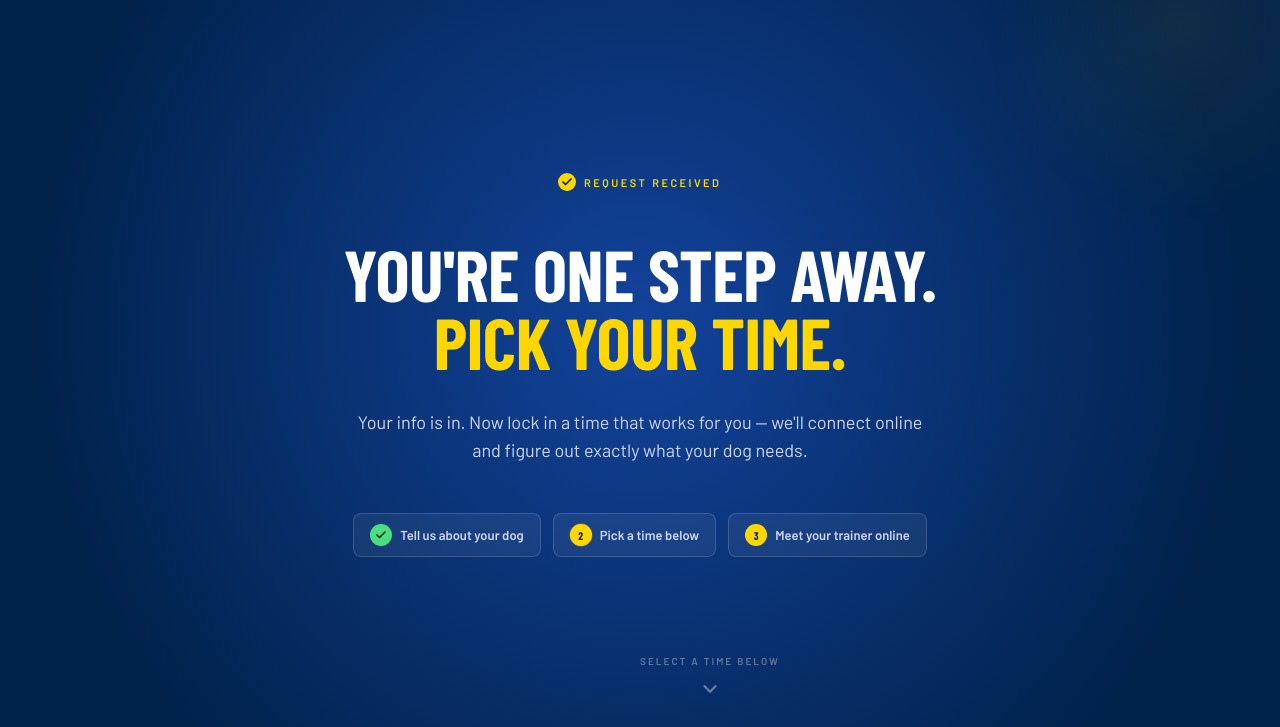
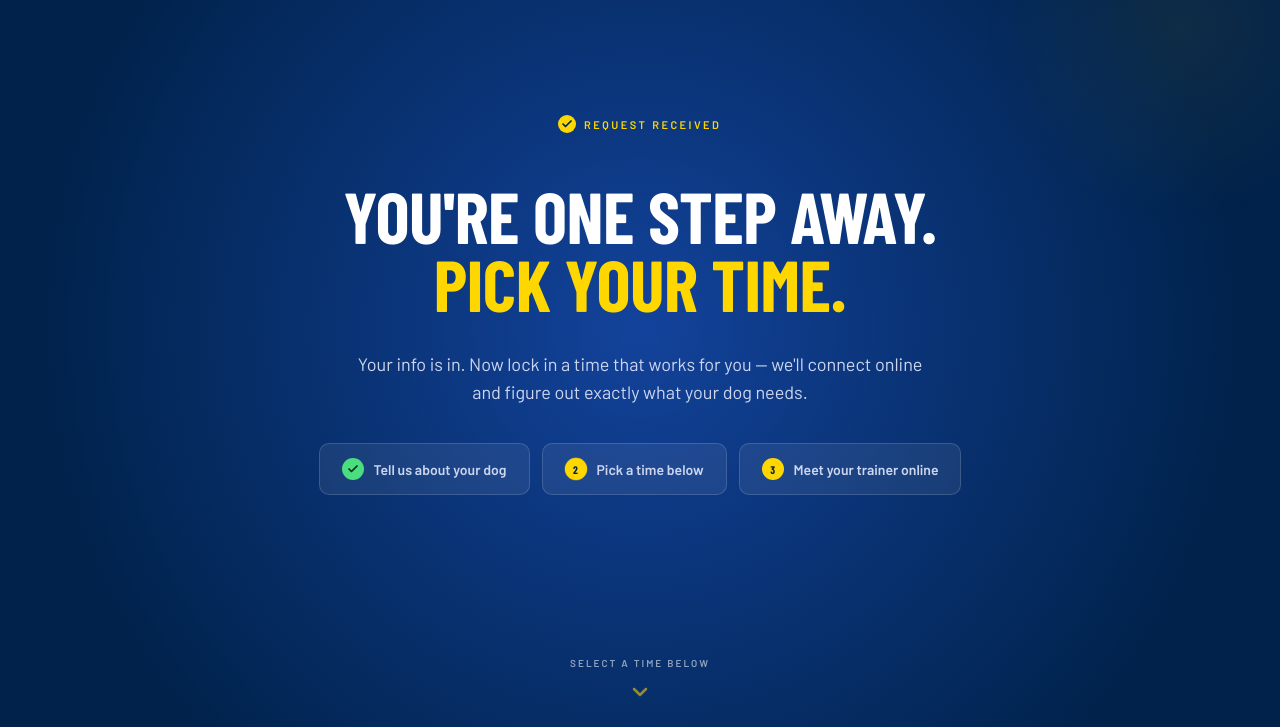
Before and after one commit to GrowthMap/ecmn-landing, a website: page book.html in a window 1280 px wide. Shown: the part 73-800 px from the top of the page. Drawn offline with nearby package versions, Linux system fonts and the light colour scheme; a script that the page names is missing; a web font is replaced by a local one.

Commit message:
Bug fixed

```diff
--- a/book.html
+++ b/book.html
@@ -204,7 +204,7 @@
     .confirm-hero {
       background: var(--navy);
       min-height: 100vh;
-      padding: 68px 24px 0;
+      padding: 68px 24px 120px;
       text-align: center;
       position: relative;
       overflow: hidden;
@@ -291,7 +291,7 @@
       color: #cdd6f0;
       line-height: 1.6;
       max-width: 580px;
-      margin: 0 auto 48px;
+      margin: 0 auto 36px;
       animation: fadeInUp 0.7s cubic-bezier(0.16, 1, 0.3, 1) 0.38s both;
     }
 
@@ -300,22 +300,23 @@
       justify-content: center;
       gap: 12px;
       flex-wrap: wrap;
+      margin-top: 8px;
     }
 
     .confirm-step {
       display: flex;
       align-items: center;
-      gap: 8px;
-      background: rgba(255, 255, 255, 0.06);
+      gap: 10px;
+      background: rgba(255, 255, 255, 0.07);
       border: 1px solid var(--border);
-      border-radius: 8px;
-      padding: 10px 16px;
-      font-size: 13px;
+      border-radius: 10px;
+      padding: 14px 22px;
+      font-size: 14px;
       font-weight: 600;
       color: #cdd6f0;
       opacity: 0;
-      transform: translateY(16px);
-      transition: opacity 0.5s ease, transform 0.5s cubic-bezier(0.16, 1, 0.3, 1);
+      transform: translateY(24px);
+      transition: opacity 0.7s ease, transform 0.7s cubic-bezier(0.16, 1, 0.3, 1);
     }
 
     .confirm-step.animated {
@@ -363,15 +364,16 @@
     /* SCROLL INDICATOR */
     .scroll-indicator {
       position: absolute;
-      bottom: 32px;
-      left: 50%;
-      transform: translateX(-50%);
+      bottom: 28px;
+      left: 0;
+      right: 0;
       display: flex;
       flex-direction: column;
       align-items: center;
       gap: 6px;
       text-decoration: none;
-      animation: fadeInUp 0.7s cubic-bezier(0.16, 1, 0.3, 1) 0.9s both;
+      animation: fadeInUp 0.7s cubic-bezier(0.16, 1, 0.3, 1) 1.2s both;
+      z-index: 2;
     }
 
     .scroll-indicator span {
@@ -379,16 +381,16 @@
       font-weight: 700;
       text-transform: uppercase;
       letter-spacing: 2px;
-      color: rgba(255, 255, 255, 0.35);
+      color: rgba(255, 255, 255, 0.55);
       transition: color 0.2s;
     }
 
     .scroll-indicator:hover span {
-      color: rgba(255, 255, 255, 0.7);
+      color: rgba(255, 255, 255, 0.85);
     }
 
     .scroll-indicator:hover .scroll-arrow {
-      stroke: rgba(255, 215, 0, 0.8);
+      stroke: rgba(255, 215, 0, 0.9);
     }
 
     @keyframes scrollBounce {
@@ -765,6 +767,17 @@
       .confirm-steps {
         flex-direction: column;
         align-items: center;
+        gap: 18px;
+        margin-top: 20px;
+        padding: 0 8px;
+      }
+
+      .confirm-step {
+        width: 100%;
+        max-width: 320px;
+        padding: 18px 22px;
+        font-size: 15px;
+        transition: opacity 1s ease, transform 1s cubic-bezier(0.16, 1, 0.3, 1);
       }
 
       .reassurance-inner {
@@ -877,9 +890,8 @@
     </div><!-- /.confirm-inner -->
     <a href="#calendar" class="scroll-indicator">
       <span>Select a time below</span>
-      <svg class="scroll-arrow" xmlns="http://www.w3.org/2000/svg" width="22" height="22" viewBox="0 0 24 24" fill="none" stroke="rgba(255,255,255,0.45)" stroke-width="2.5" stroke-linecap="round" stroke-linejoin="round"><polyline points="6 9 12 15 18 9"/></svg>
+      <svg class="scroll-arrow" xmlns="http://www.w3.org/2000/svg" width="24" height="24" viewBox="0 0 24 24" fill="none" stroke="rgba(255,215,0,0.65)" stroke-width="2.5" stroke-linecap="round" stroke-linejoin="round"><polyline points="6 9 12 15 18 9"/></svg>
     </a>
-    </div>
   </section>
 
   <!-- HERO → CALENDAR WAVE TRANSITION -->
@@ -1071,10 +1083,11 @@
 
     // ── Staggered hero step animation ─────────────────────────────
     const steps = document.querySelectorAll('.confirm-step');
+    const isMobile = window.innerWidth < 768;
     steps.forEach((step, i) => {
       setTimeout(() => {
         step.classList.add('animated');
-      }, 550 + i * 120);
+      }, isMobile ? 600 + i * 380 : 700 + i * 220);
     });
   </script>
 
```
